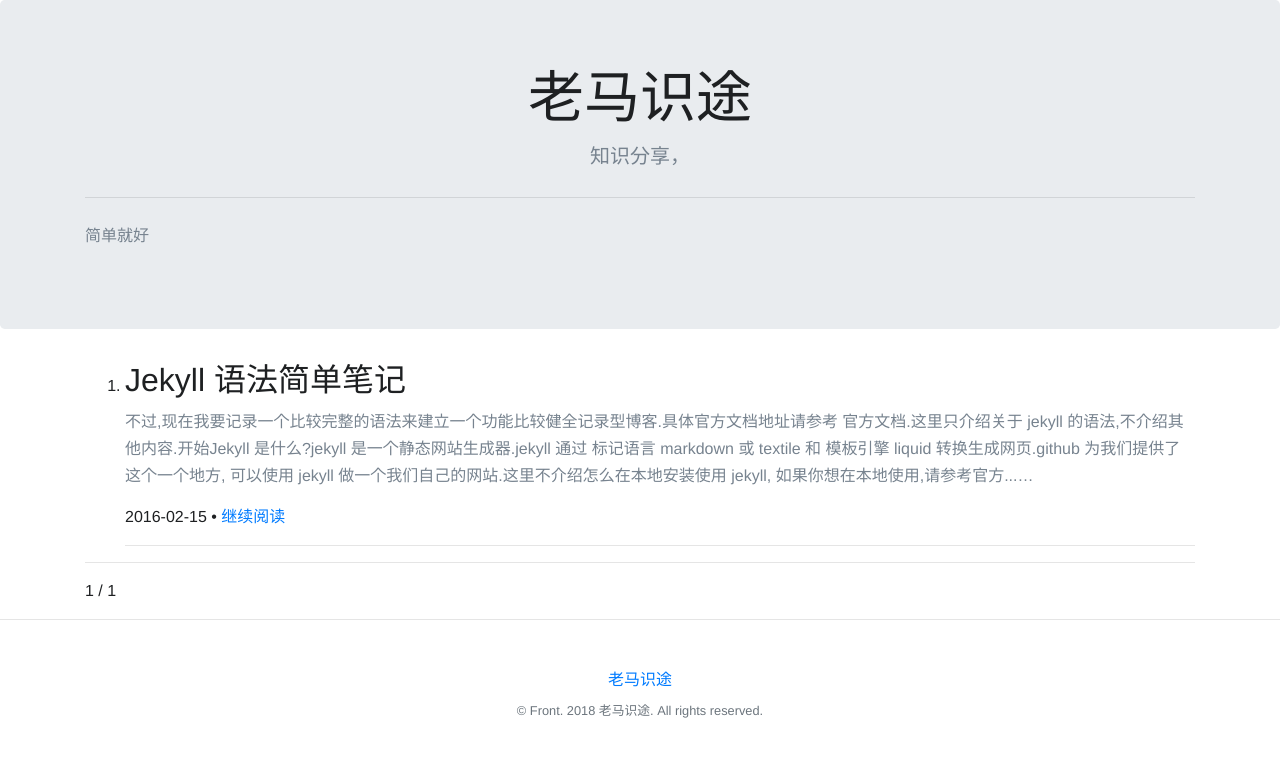
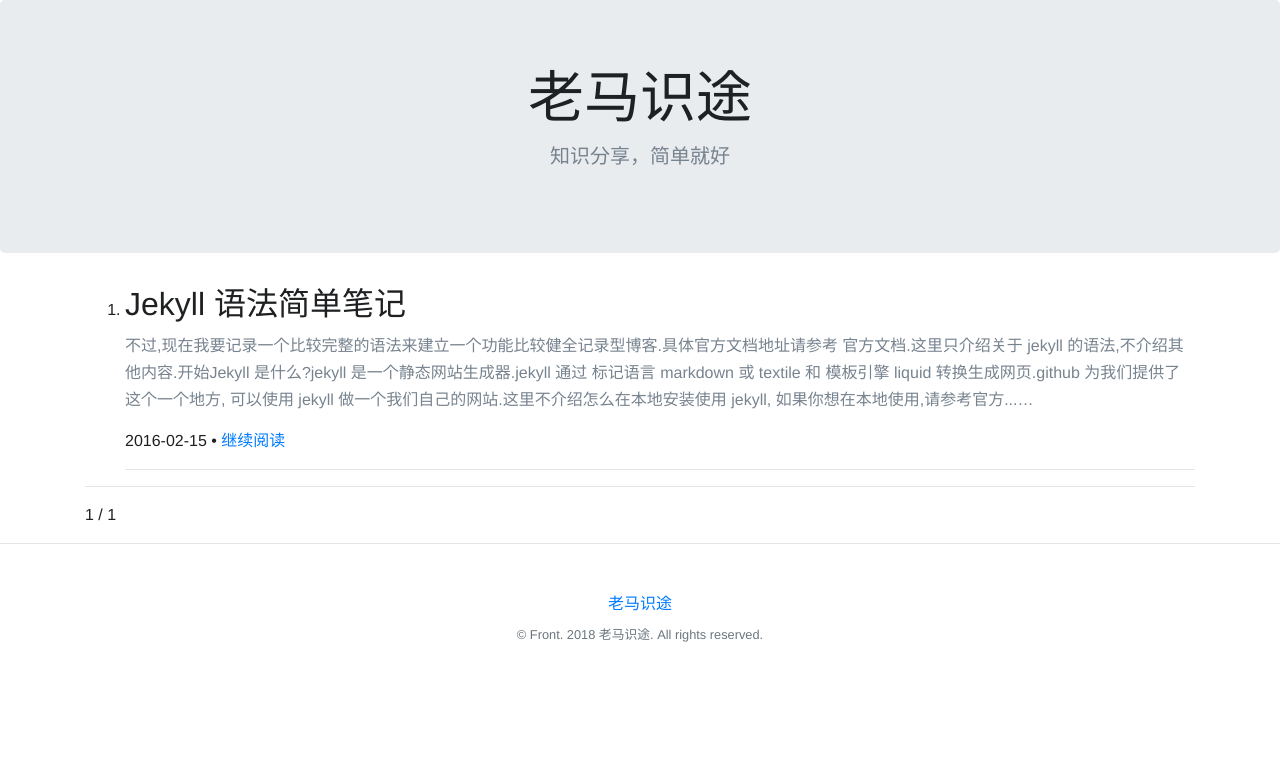
Before and after one commit to cfwin/cfwin.github.io, a Jekyll site: the page built from index.html, in a window 1280 px wide. Shown: the top 757 px of the page. Built offline with Jekyll 4.4.1, drawn with Linux system fonts in a browser that asks for light colours; the list of posts is cut into pages by our own code.

Commit message:
Update header.html

```diff
--- a/_includes/header.html
+++ b/_includes/header.html
@@ -5,9 +5,7 @@
   <div class="jumbotron">
     <div class="container">
       <h1 class="display-4 text-center">老马识途</h1>
-      <p class="lead text-center">知识分享，</p>
-      <hr class="my-4">
-      <p text-center>简单就好</p>
+      <p class="lead text-center">知识分享，简单就好</p>
     </div>
 </div>
 
```
